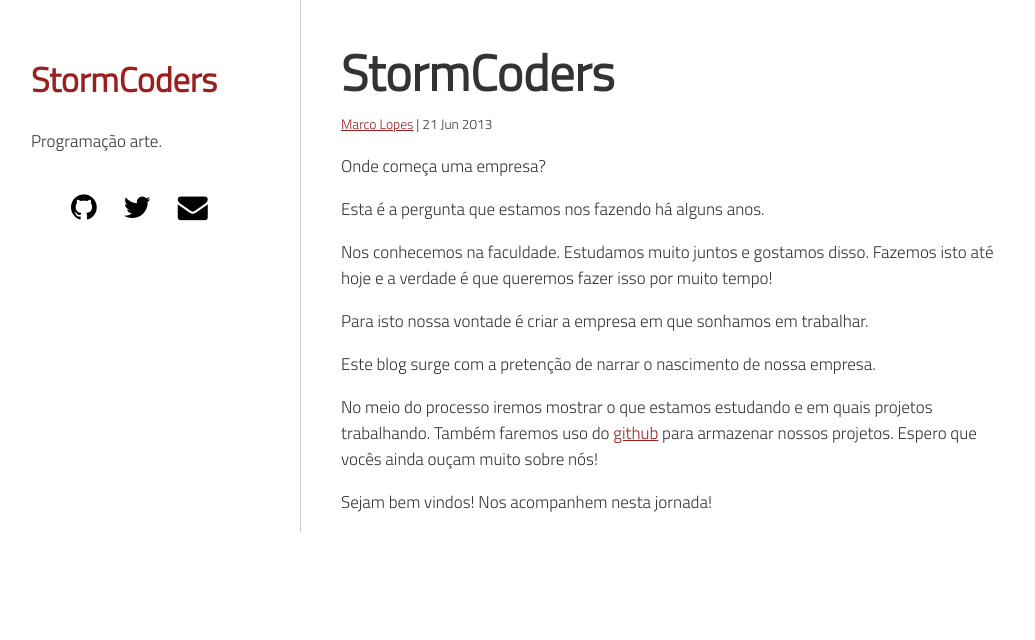
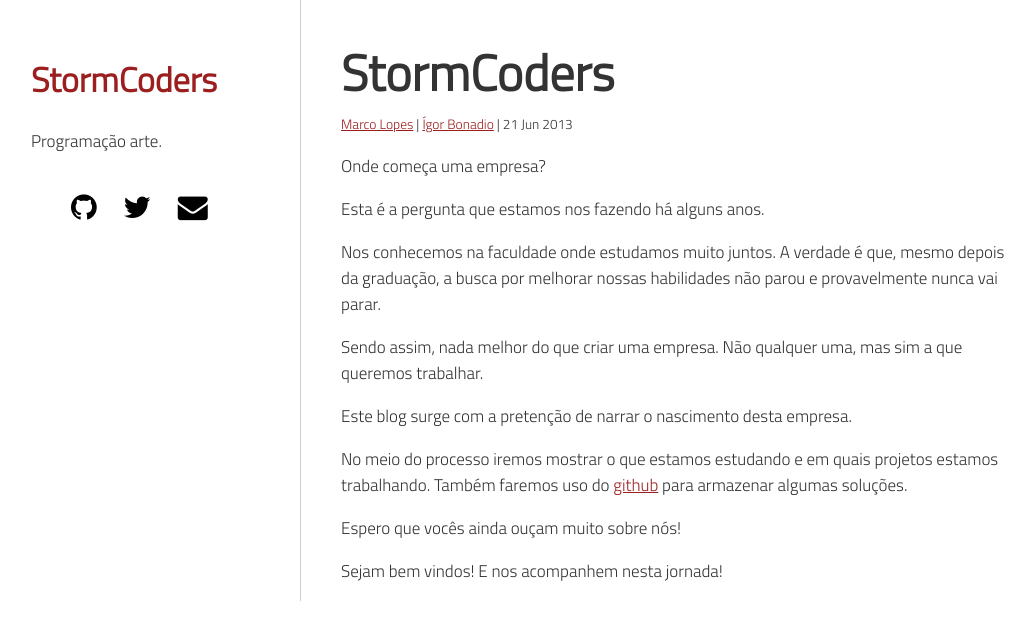
Before and after one commit to stormcoders/stormcoders.github.io, a Jekyll site: the page built from _posts/2013-06-21-stormcoders.markdown, in a window 1280 px wide. Shown: the top 640 px of the page, without its empty margins (119-1154 px from the left). Built offline with Jekyll 4.4.1, drawn with Linux system fonts in a browser that asks for light colours.

Commit message:
revisando post inaugural

```diff
--- a/_config.yml
+++ b/_config.yml
@@ -1,2 +1,3 @@
 name: Your New Jekyll Site
 pygments: true
+excerpt_separator: <!-- break -->
--- a/_layouts/post.html
+++ b/_layouts/post.html
@@ -4,7 +4,12 @@ layout: default
 
 <div class='post-header'>
   <h1>{{ page.title }}</h1>
-  <small><a href="mailto:{{ page.email }}">{{ page.author }}</a> | {{ page.date | date_to_string }}</small>
+  <small>
+    {% for author in page.authors %}
+      <a href="mailto:{{ author.email }}">{{ author.name }}</a> |
+    {% endfor %}
+    {{ page.date | date_to_string }}
+  </small>
 </div>
 
 {{ content }}
--- a/_posts/2013-06-21-stormcoders.markdown
+++ b/_posts/2013-06-21-stormcoders.markdown
@@ -2,8 +2,11 @@
 layout: post
 title:  "StormCoders"
 date:   2013-06-21 21:12:39
-author: Marco Lopes
-email:  marco@stormcoders.com.br
+authors:
+  - name: Marco Lopes
+    email: marco@stormcoders.com.br
+  - name: Ígor Bonadio
+    email: igor@stormcoders.com.br
 categories: stormcoders
 ---
 
@@ -11,17 +14,18 @@ Onde começa uma empresa?
 
 Esta é a pergunta que estamos nos fazendo há alguns anos.
 
-Nos conhecemos na faculdade. Estudamos muito juntos e gostamos disso. Fazemos isto até hoje e a verdade é que queremos fazer isso por muito tempo!
+Nos conhecemos na faculdade onde estudamos muito juntos. A verdade é que, mesmo depois da graduação, a busca por melhorar nossas habilidades não parou e provavelmente nunca vai parar.
 
-Para isto nossa vontade é criar a empresa em que sonhamos em trabalhar.
+Sendo assim, nada melhor do que criar uma empresa. Não qualquer uma, mas sim a que queremos trabalhar.
 
+Este blog surge com a pretenção de narrar o nascimento desta empresa.
 
-Este blog surge com a pretenção de narrar o nascimento de nossa empresa.
+No meio do processo iremos mostrar o que estamos estudando e em quais projetos estamos trabalhando. Também faremos uso do [github][github-stormcoders] para armazenar algumas soluções.
 
-
-No meio do processo iremos mostrar o que estamos estudando e em quais projetos trabalhando. Também faremos uso do [github][github-stormcoders] para armazenar nossos projetos.
 Espero que vocês ainda ouçam muito sobre nós!
 
-Sejam bem vindos! Nos acompanhem nesta jornada!
+Sejam bem vindos! E nos acompanhem nesta jornada!
 
 [github-stormcoders]: https://github.com/stormcoders
+
+<!-- break -->
```
Also changed, not shown: index.html (+6 -1 lines).
